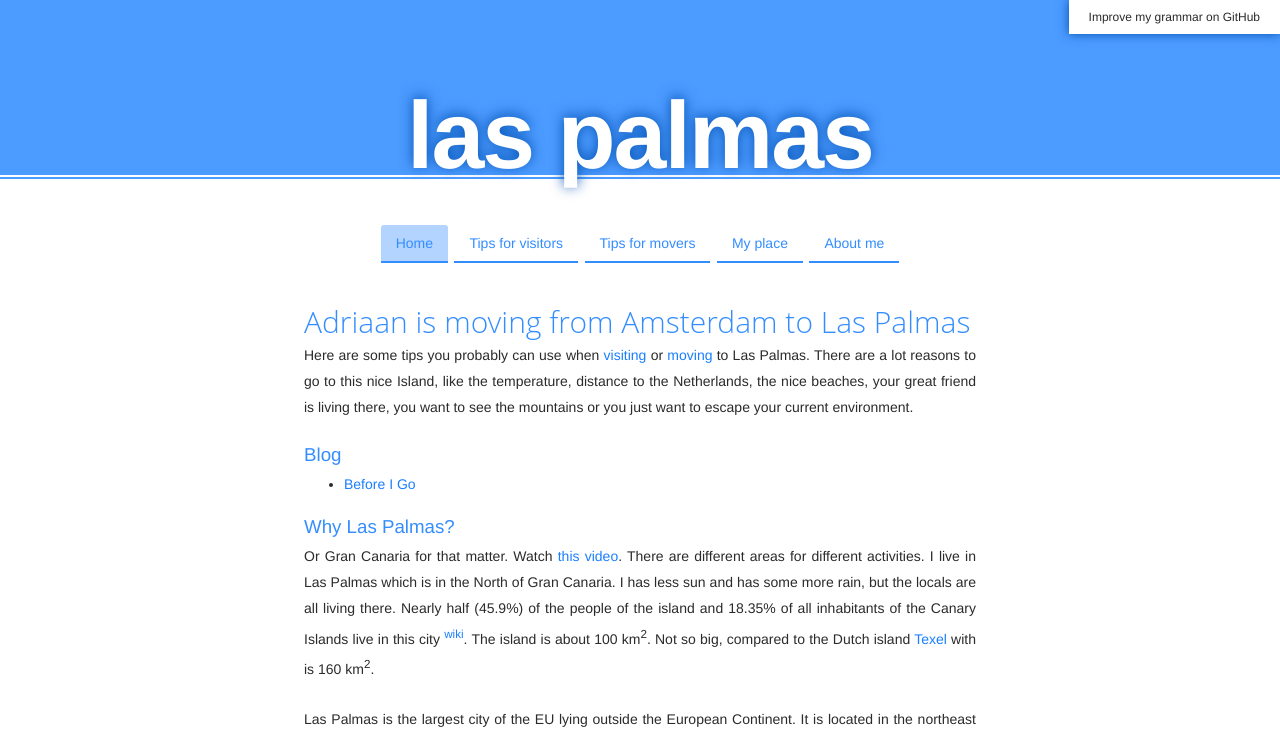
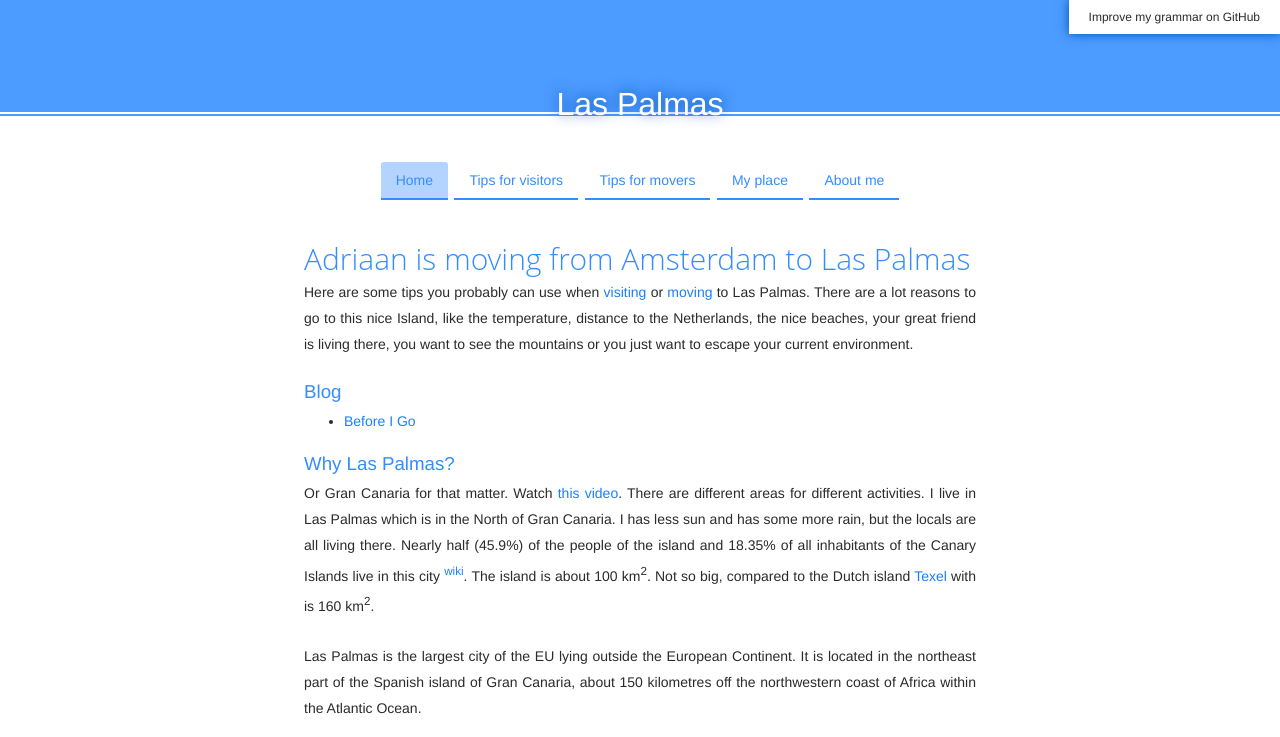
Before and after one commit to adriaandotcom/laspalmas.adriaan.io, a Jekyll site: the page built from index.md, in a window 1280 px wide. Shown: the top 737 px of the page. Built offline with Jekyll 4.4.1, drawn with Linux system fonts in a browser that asks for light colours.

Commit message:
Update app.scss

```diff
--- a/style/app.scss
+++ b/style/app.scss
@@ -110,18 +110,6 @@ h1, h2 {
   margin: 0;
 }
 
-h1 {
-  text-transform: lowercase;
-  font-size: 95px;
-  font-weight: bold;
-  letter-spacing: -2px;
-  color: #FFAA51;
-
-  @media(max-width: 500px) {
-    font-size: 60px;
-  }
-}
-
 h2 {
   font-family: 'Open Sans', sans-serif;
   font-size: 30px;
```
